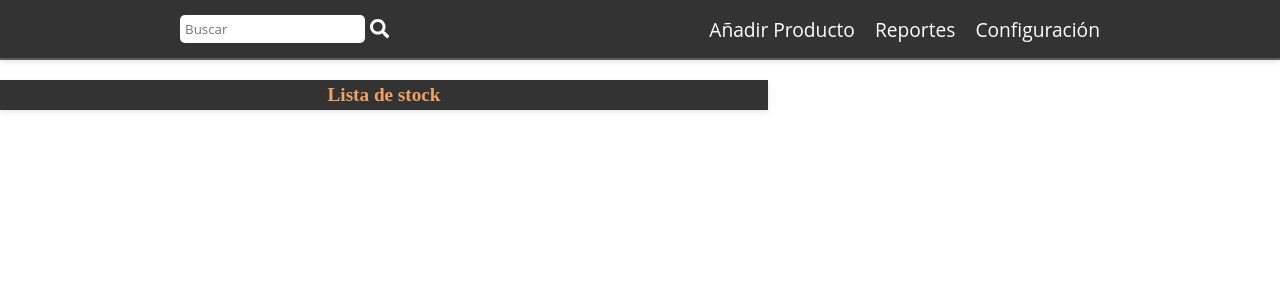
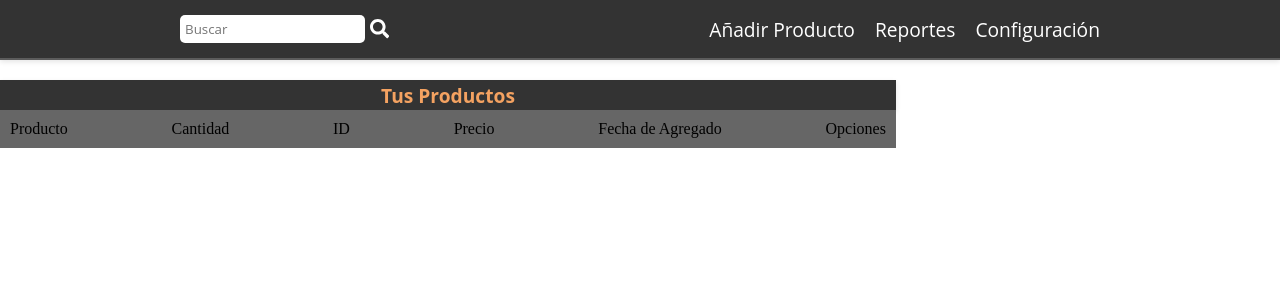
Before and after one commit to ismaFerrari/Proyecto_Electron, a React (Vite) app in the folder src/renderer/: page / in a window 1280 px wide. Shown: the top 300 px of the page. Built offline with nearby package versions, Linux system fonts and the light colour scheme.

Commit message:
Se inicio el container de productos

```diff
--- /dev/null
+++ b/src/renderer/src/components/Products/productosLista-styled-components.js
@@ -0,0 +1,16 @@
+import styled from 'styled-components'
+
+export const ProductosListaStyled = styled.div`
+  width: 70%;
+  display: flex;
+
+  ul {
+    width: 100%;
+    display: flex;
+    justify-content: space-between;
+    padding: 10px;
+    list-style: none;
+    gap: 20px;
+    background-color: #666;
+  }
+`
--- /dev/null
+++ b/src/renderer/src/components/Products/productosLista.jsx
@@ -0,0 +1,18 @@
+import { ProductosListaStyled } from "./productosLista-styled-components";
+
+const ProductosLista = () => {
+    return (
+        <ProductosListaStyled>
+            <ul>
+                <li>Producto</li>
+                <li>Cantidad</li>
+                <li>ID</li>
+                <li>Precio</li>
+                <li>Fecha de Agregado</li>
+                <li>Opciones</li>
+            </ul>
+        </ProductosListaStyled>
+    );
+}
+
+export default ProductosLista;
--- a/src/renderer/src/components/Products/products-container.jsx
+++ b/src/renderer/src/components/Products/products-container.jsx
@@ -1,10 +1,15 @@
+
 import { ContainerProductosStyled } from "./products-styled-components"
+import ProductosLista from "./productosLista"
 
 const ContainerProductos = () => {
     return (
-        <ContainerProductosStyled>
-            <h3>Lista de stock</h3>
-        </ContainerProductosStyled>
+        <>
+            <ContainerProductosStyled>
+                <h3>Tus Productos</h3>
+            </ContainerProductosStyled>
+            <ProductosLista />
+        </>
     )
 }
 
--- a/src/renderer/src/components/Products/products-styled-components.js
+++ b/src/renderer/src/components/Products/products-styled-components.js
@@ -1,6 +1,6 @@
 import styled from 'styled-components'
 export const ContainerProductosStyled = styled.div`
-  width: 60%;
+  width: 70%;
   background-color: #333;
   box-shadow: 0 2px 5px rgba(0, 0, 0, 0.1);
   height: 20px;
@@ -16,5 +16,6 @@ export const ContainerProductosStyled = styled.div`
     margin: 20px 0;
     text-align: center;
     color: #f4a261;
+    font-family: 'Open Sans', sans-serif;
   }
 `
```
